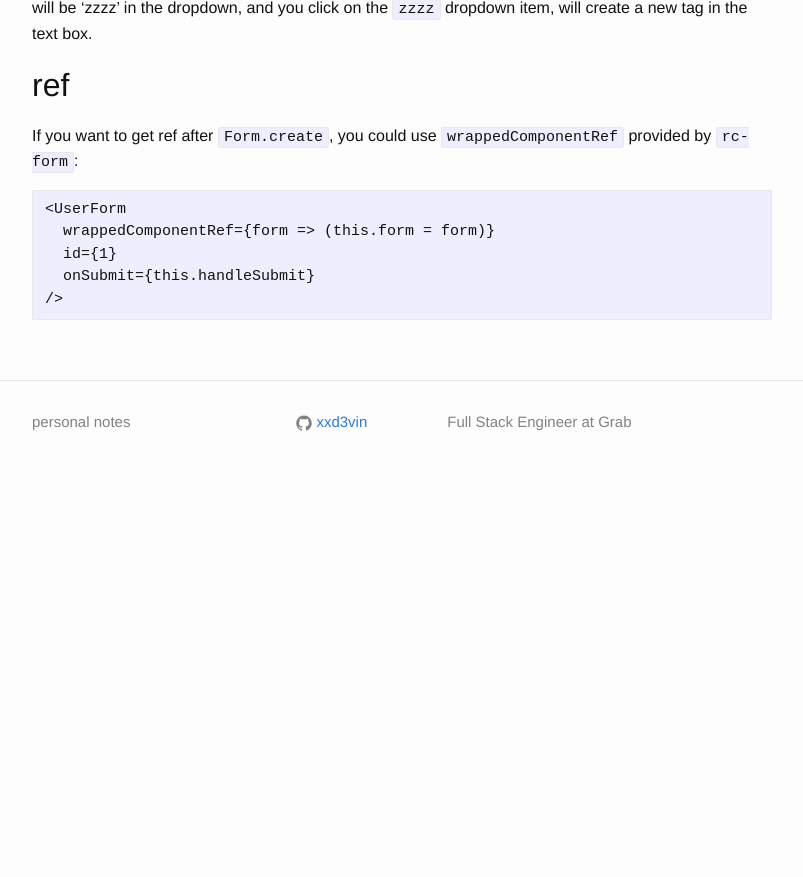
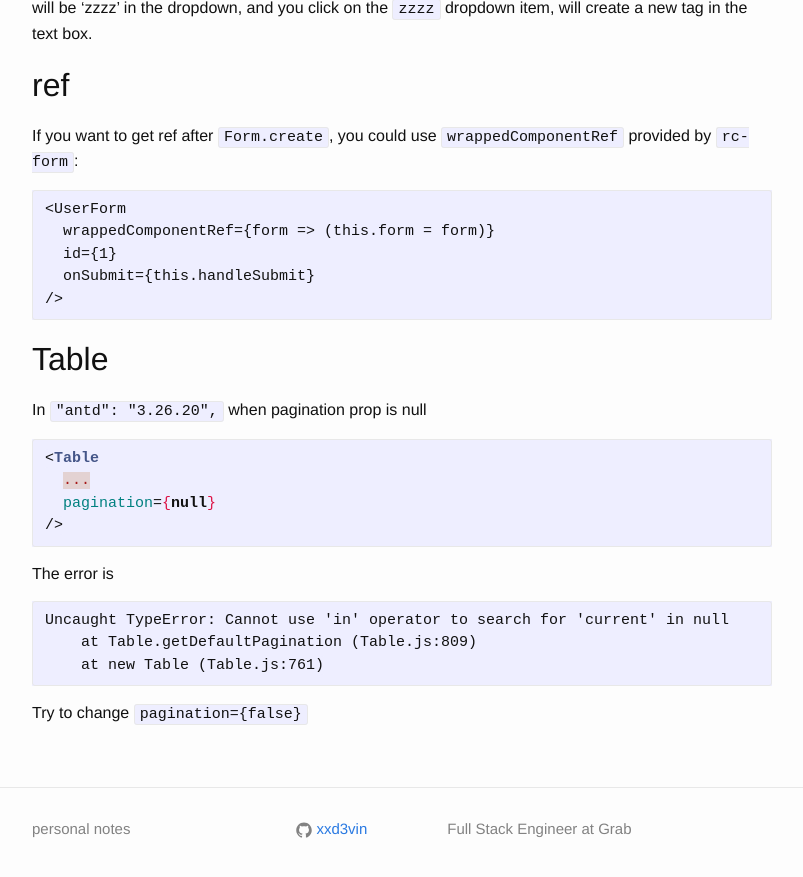
Before and after one commit to xx7y7xx/xx7y7xx.github.io, a Jekyll site: the page built from antd.md, in a window 1280 px wide and 900 px high, scrolled down 687 px. Shown: the top 877 px of the window, without its empty margins (238-1041 px from the left). Built offline with Jekyll 4.4.1, drawn with Linux system fonts in a browser that asks for light colours; comment, search, counter and statistics services are not loaded; before the commit the page ends 1181 px from its top, so only the background shows below that.

Commit message:
Update antd.md

````diff
--- a/antd.md
+++ b/antd.md
@@ -38,3 +38,24 @@ If you want to get ref after `Form.create`, you could use `wrappedComponentRef`
   onSubmit={this.handleSubmit}
 />
 ```
+
+## Table
+
+In `"antd": "3.26.20",` when pagination prop is null
+
+```jsx
+<Table
+  ...
+  pagination={null}
+/>
+```
+
+The error is
+
+```
+Uncaught TypeError: Cannot use 'in' operator to search for 'current' in null
+    at Table.getDefaultPagination (Table.js:809)
+    at new Table (Table.js:761)
+```
+
+Try to change `pagination={false}`
````
